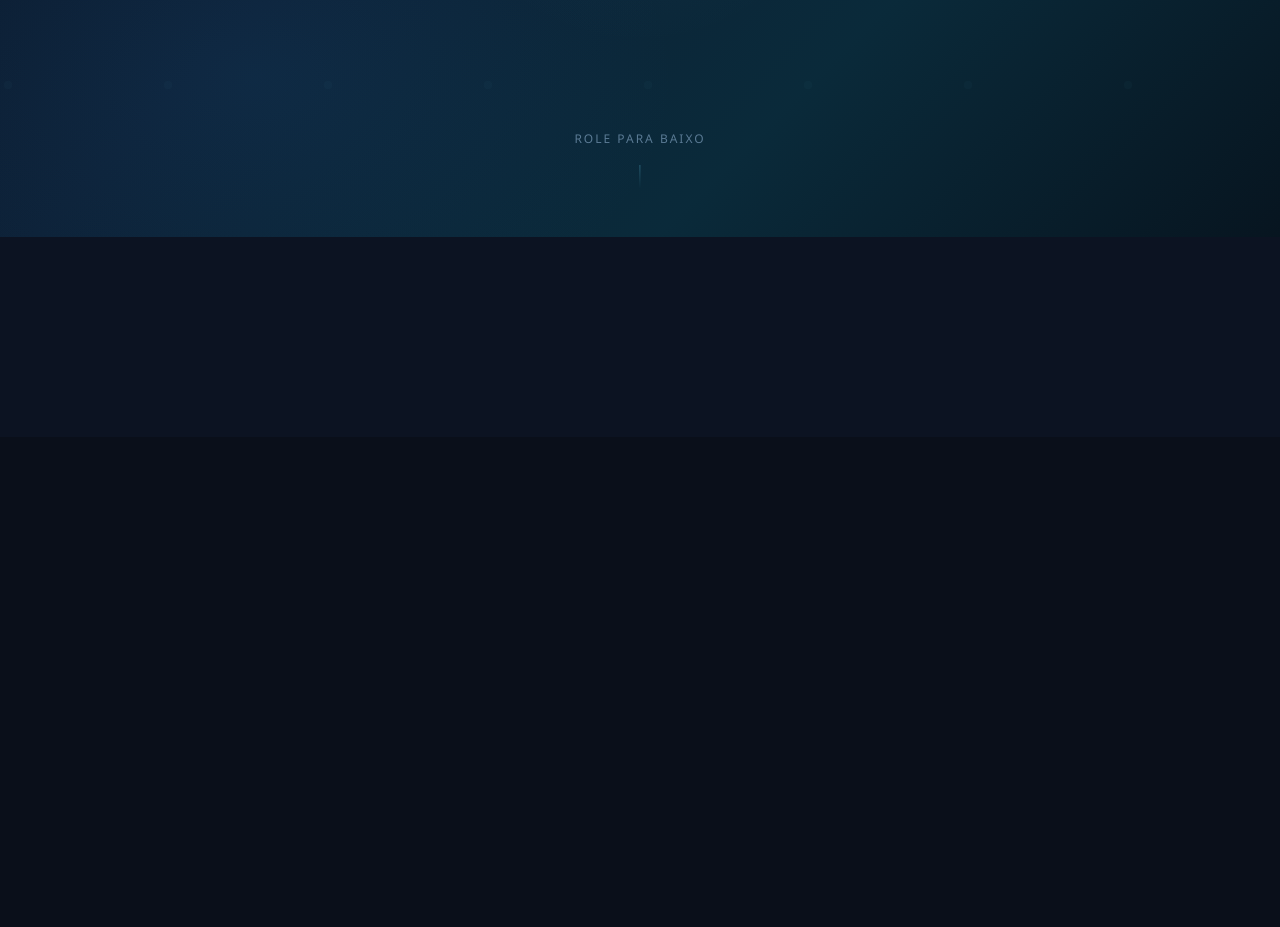
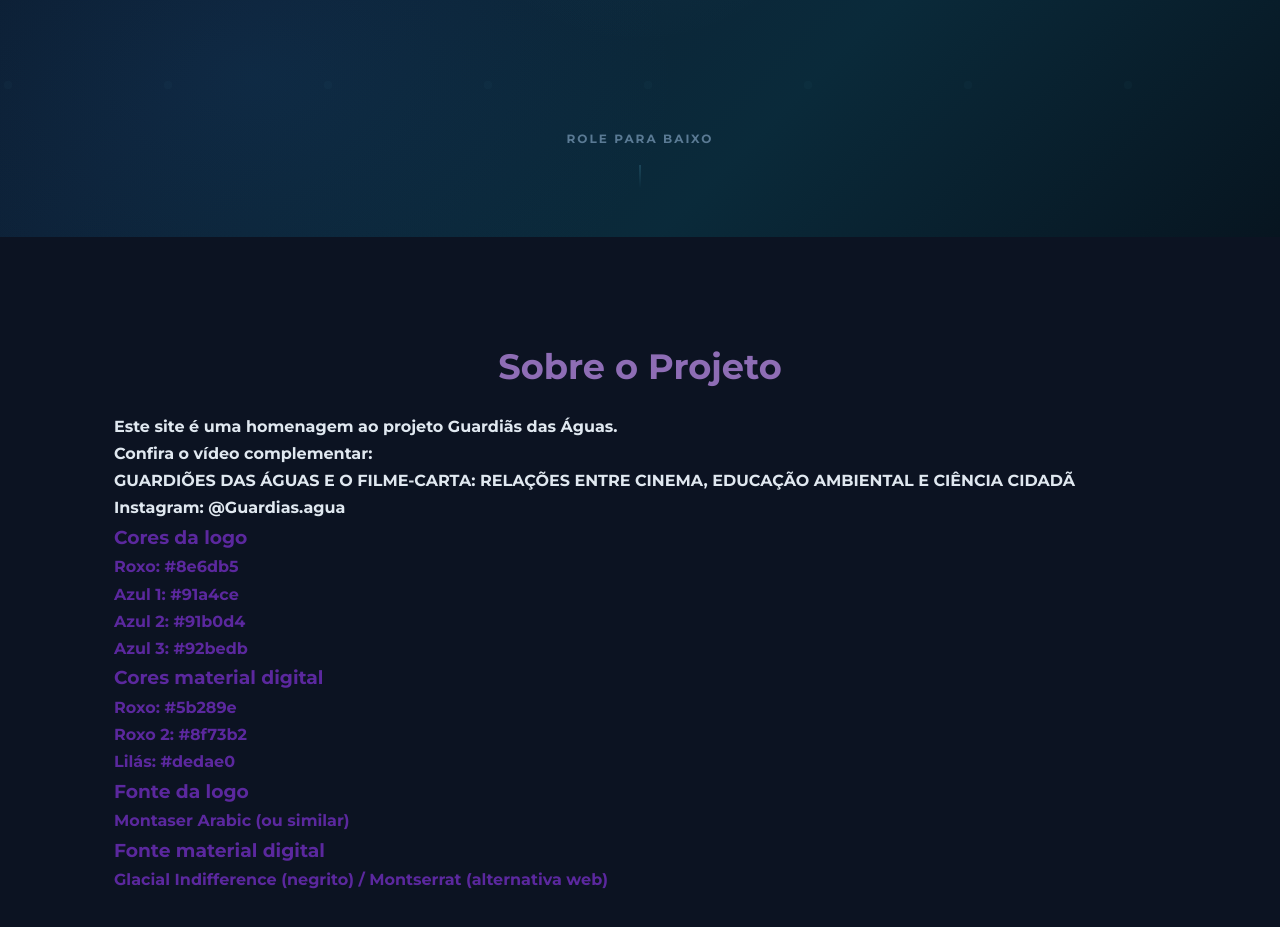
Before and after one commit to resenhagames/gardians, a plain HTML site: page index.html in a window 1280 px wide. Shown: the part 563-1490 px from the top of the page. Before the commit the page ends 1000 px from the top, so only its background shows below. Drawn offline with Linux system fonts and the light colour scheme.

Commit message:
Enhance styling and content for project section, update font usage and color variables

```diff
--- a/index.html
+++ b/index.html
@@ -5,6 +5,29 @@
     <meta name="viewport" content="width=device-width, initial-scale=1.0">
     <title>Guardiã das Águas</title>
     <link rel="stylesheet" href="style.css">
+    <!-- Google Fonts: Glacial Indifference (alternativa: Montserrat) -->
+    <link href="https://fonts.googleapis.com/css2?family=Montserrat:wght@700&display=swap" rel="stylesheet">
+    <!-- Montaser Arabic não está disponível no Google Fonts, mas pode ser substituída por uma fonte similar -->
+    <style>
+        :root {
+            --roxo-logo: #8e6db5;
+            --azul1-logo: #91a4ce;
+            --azul2-logo: #91b0d4;
+            --azul3-logo: #92bedb;
+            --roxo-material: #5b289e;
+            --roxo2-material: #8f73b2;
+            --lilas-material: #dedae0;
+        }
+        .logo-text {
+            font-family: 'Montserrat', 'Segoe UI', Arial, sans-serif;
+            color: var(--roxo-logo);
+        }
+        .material-digital {
+            font-family: 'Montserrat', 'Segoe UI', Arial, sans-serif;
+            color: var(--roxo-material);
+            font-weight: bold;
+        }
+    </style>
 </head>
 <body>
 
@@ -48,4 +71,34 @@
 
     <!-- SOBRE -->
     <section id="sobre" class="section sobre">
+    <div class="container">
+        <h2 class="section-title logo-text">Sobre o Projeto</h2>
+        <p>
+            Este site é uma homenagem ao projeto <strong>Guardiãs das Águas</strong>.<br>
+            Confira o vídeo complementar:<br>
+            <a href="https://www.youtube.com/watch?v=YAmCkvNIiYg" target="_blank" rel="noopener">GUARDIÕES DAS ÁGUAS E O FILME-CARTA: RELAÇÕES ENTRE CINEMA, EDUCAÇÃO AMBIENTAL E CIÊNCIA CIDADÃ</a>
+        </p>
+        <p>
+            Instagram: <a href="https://instagram.com/Guardias.agua" target="_blank" rel="noopener">@Guardias.agua</a>
+        </p>
+        <div class="material-digital">
+            <h3>Cores da logo</h3>
+            <ul>
+                <li>Roxo: #8e6db5</li>
+                <li>Azul 1: #91a4ce</li>
+                <li>Azul 2: #91b0d4</li>
+                <li>Azul 3: #92bedb</li>
+            </ul>
+            <h3>Cores material digital</h3>
+            <ul>
+                <li>Roxo: #5b289e</li>
+                <li>Roxo 2: #8f73b2</li>
+                <li>Lilás: #dedae0</li>
+            </ul>
+            <h3>Fonte da logo</h3>
+            <p>Montaser Arabic (ou similar)</p>
+            <h3>Fonte material digital</h3>
+            <p>Glacial Indifference (negrito) / Montserrat (alternativa web)</p>
+        </div>
+    </div>
     <!-- ...restante do conteúdo do index.html... -->
--- a/style.css
+++ b/style.css
@@ -12,11 +12,22 @@
 }
 
 body {
-    font-family: 'Segoe UI', Tahoma, Geneva, Verdana, sans-serif;
+    font-family: 'Montserrat', 'Segoe UI', Tahoma, Geneva, Verdana, sans-serif;
     color: #e0e8f0;
     background-color: #0a0f1a;
     line-height: 1.7;
     overflow-x: hidden;
+}
+
+.logo-text {
+    color: var(--roxo-logo, #8e6db5);
+    font-family: 'Montserrat', 'Segoe UI', Arial, sans-serif;
+}
+
+.material-digital {
+    color: var(--roxo-material, #5b289e);
+    font-family: 'Montserrat', 'Segoe UI', Arial, sans-serif;
+    font-weight: bold;
 }
 
 a {
@@ -63,10 +74,10 @@
     height: 64px;
 }
 
-.nav-logo {
+ .nav-logo {
     font-size: 1.2rem;
     font-weight: 700;
-    color: #5db8d4;
+    color: var(--azul1-logo, #91a4ce);
     letter-spacing: 0.5px;
 }
 
@@ -82,18 +93,18 @@
     position: relative;
 }
 
-.nav-links a:hover {
-    color: #5db8d4;
+ .nav-links a:hover {
+    color: var(--azul2-logo, #91b0d4);
 }
 
-.nav-links a::after {
+ .nav-links a::after {
     content: '';
     position: absolute;
     bottom: -4px;
     left: 0;
     width: 0;
     height: 2px;
-    background: #5db8d4;
+    background: var(--azul3-logo, #92bedb);
     transition: width 0.3s;
 }
 
```
